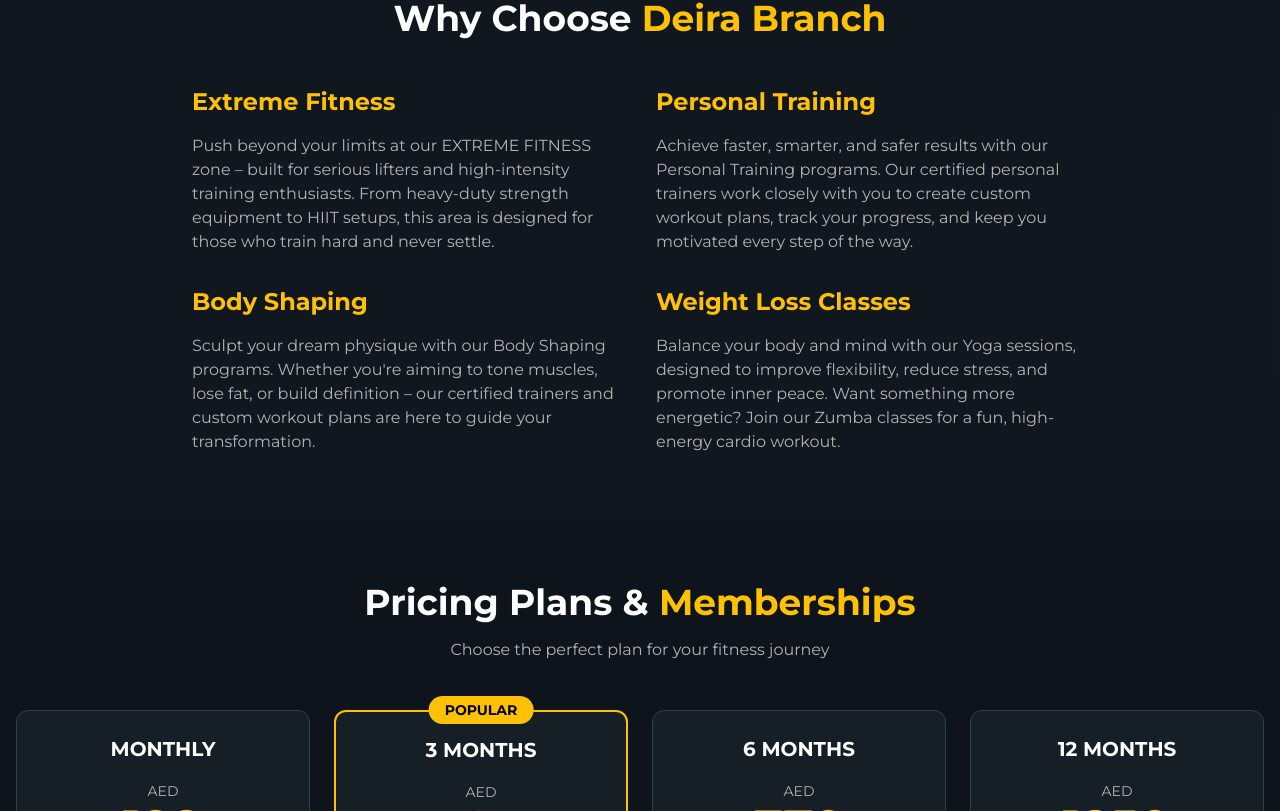
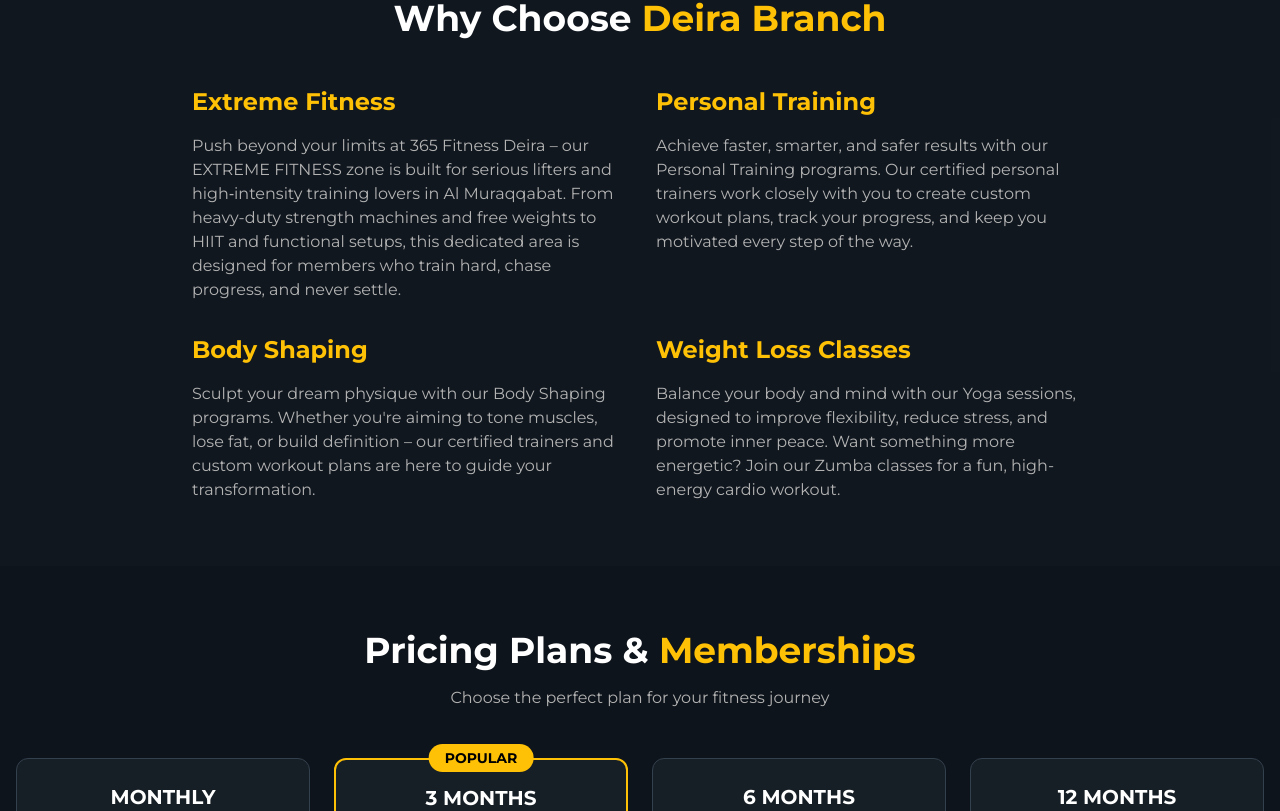
Before and after one commit to shanuka55/365_gym, a React (Vite) app: page /locations/deira-muraqqabat in a window 1280 px wide. Shown: the part 2169-2980 px from the top of the page. Built offline with nearby package versions, Linux system fonts and the light colour scheme.

Commit message:
SEO Test DEIRA

```diff
--- a/src/pages/LocationDeira.tsx
+++ b/src/pages/LocationDeira.tsx
@@ -249,8 +249,8 @@ const LocationDeira = () => {
                 <div>
                   <h3 className="text-2xl font-bold mb-4 text-primary">Extreme Fitness</h3>
                   <p className="text-muted-foreground">
-                    Push beyond your limits at our EXTREME FITNESS zone – built for serious lifters and high-intensity training enthusiasts.
-                    From heavy-duty strength equipment to HIIT setups, this area is designed for those who train hard and never settle.
+                    Push beyond your limits at 365 Fitness Deira – our EXTREME FITNESS zone is built for serious lifters and high‑intensity training lovers in Al Muraqqabat.
+                    From heavy-duty strength machines and free weights to HIIT and functional setups, this dedicated area is designed for members who train hard, chase progress, and never settle.
                   </p>
                 </div>
                 <div>
```
